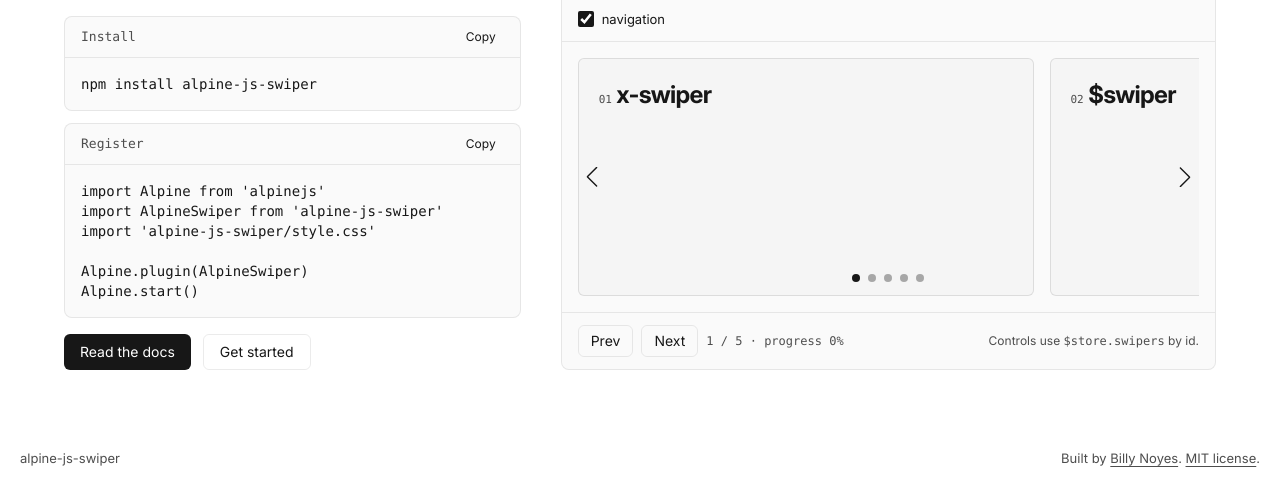
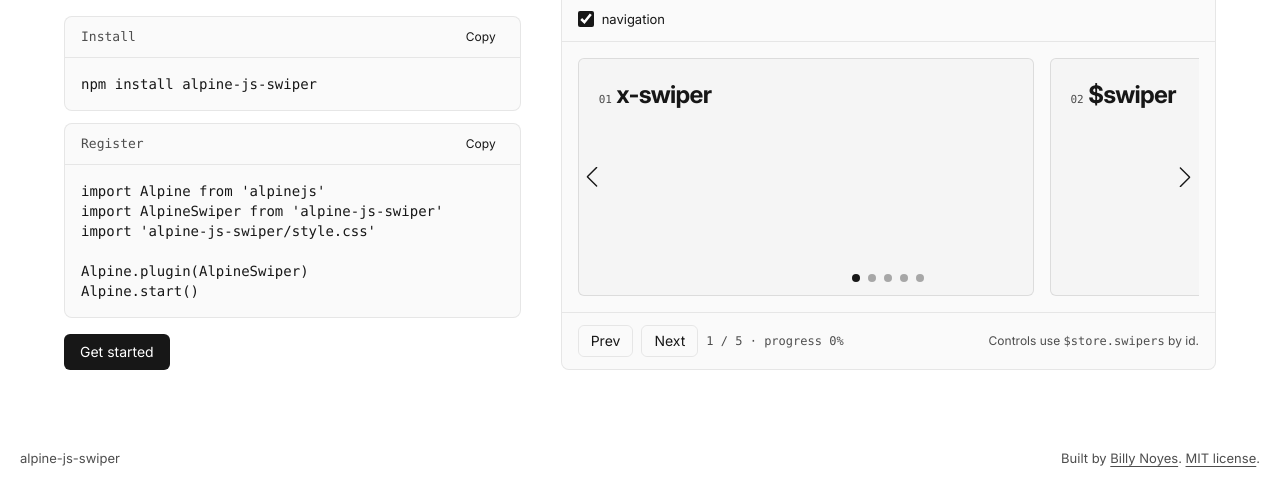
Before and after one commit to BillyNoyes/alpine-js-swiper, a website built with Vite: page site/index.html in a window 1280 px wide. Shown: the part 313-800 px from the top of the page. Built offline with nearby package versions, Linux system fonts and the light colour scheme.

Commit message:
Simplify the landing CTA to Get started and set pointer cursors.
Use one primary docs action and apply cursor pointer to links and buttons site-wide.

```diff
--- a/site/index.html
+++ b/site/index.html
@@ -179,16 +179,10 @@
               </div>
             </div>
 
-            <div class="mt-4 flex flex-wrap items-center gap-3">
-              <a
-                href="/docs/"
-                class="inline-flex min-h-9 cursor-pointer items-center justify-center rounded-md bg-ink px-4 text-sm/5 font-medium text-white no-underline hover:bg-neutral-700 active:translate-y-px focus-visible:outline-2 focus-visible:outline-offset-4 dark:bg-ink-inverse dark:text-black dark:hover:bg-neutral-200"
-              >
-                Read the docs
-              </a>
+            <div class="mt-4">
               <a
                 href="/docs/#install"
-                class="inline-flex min-h-9 cursor-pointer items-center justify-center rounded-md border border-black/8 px-4 text-sm/5 font-medium text-ink no-underline hover:bg-neutral-100 active:translate-y-px focus-visible:outline-2 focus-visible:outline-offset-4 dark:border-white/14 dark:text-ink-inverse dark:hover:bg-neutral-900"
+                class="inline-flex min-h-9 cursor-pointer items-center justify-center rounded-md bg-ink px-4 text-sm/5 font-medium text-white no-underline hover:bg-neutral-700 active:translate-y-px focus-visible:outline-2 focus-visible:outline-offset-4 dark:bg-ink-inverse dark:text-black dark:hover:bg-neutral-200"
               >
                 Get started
               </a>
--- a/site/src/style.css
+++ b/site/src/style.css
@@ -50,6 +50,21 @@
   display: none !important;
 }
 
+@layer base {
+  a,
+  button,
+  summary,
+  label,
+  [role='button'] {
+    cursor: pointer;
+  }
+
+  button:disabled,
+  a[aria-disabled='true'] {
+    cursor: not-allowed;
+  }
+}
+
 .demo-swiper {
   width: 100%;
   height: 100%;
```
